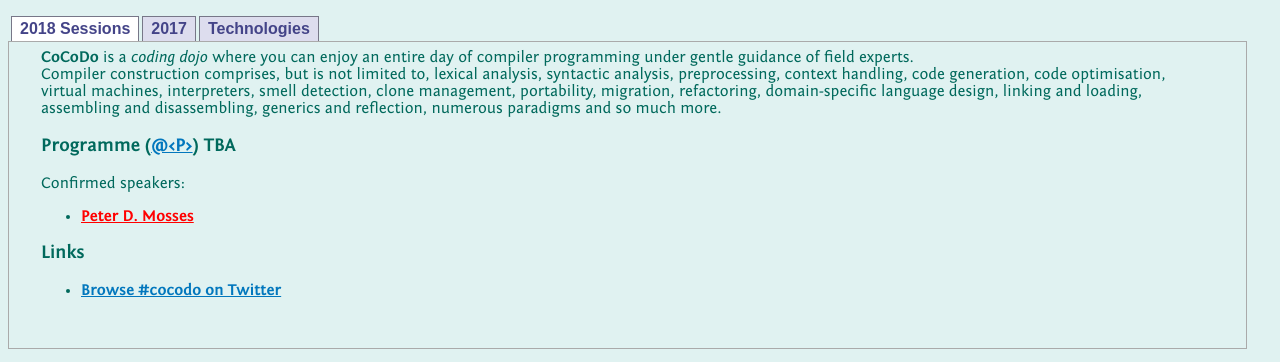
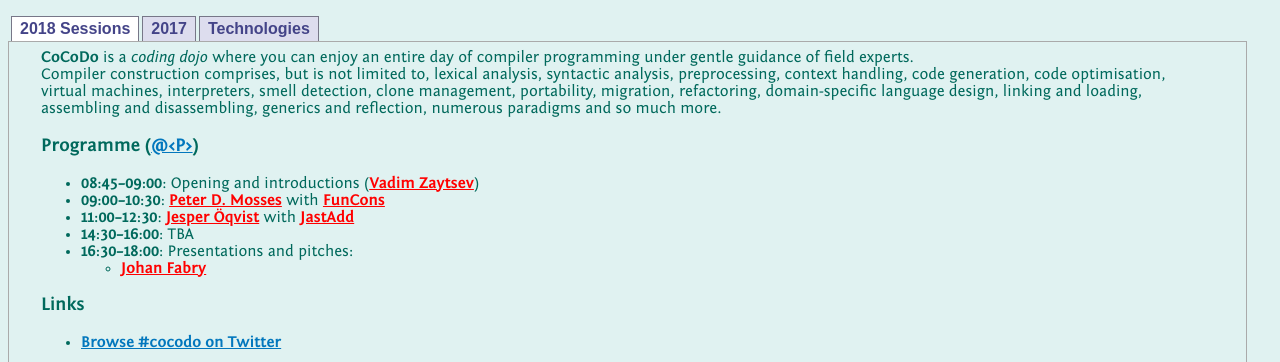
Before and after one commit to CoCoDo/cocodo.github.io, a plain HTML site: page index.html in a window 1280 px wide. Shown: the part 302-664 px from the top of the page. Drawn offline with Linux system fonts and the light colour scheme.

Commit message:
schedule update

```diff
--- a/index.html
+++ b/index.html
@@ -46,10 +46,18 @@
 				management, portability, migration, refactoring, domain-specific language
 				design, linking and loading, assembling and disassembling, generics and
 				reflection, numerous paradigms and so much more.
-				<h3>Programme (<a href="https://2018.programming-conference.org/track/cocodo-2018-papers">@‹P›</a>) TBA</h3>
-				Confirmed speakers:
+				<h3>Programme (<a href="https://2018.programming-conference.org/track/cocodo-2018-papers">@‹P›</a>)</h3>
 				<ul class="cool">
-					<li><strong><a href="http://www.cs.swan.ac.uk/~cspdm/">Peter D. Mosses</a></strong></li>
+					<li><strong>08:45–09:00</strong>: Opening and introductions (<a href="http://grammarware.github.io">Vadim Zaytsev</a>)</li>
+					<li><strong>09:00–10:30</strong>: <a href="http://www.cs.swan.ac.uk/~cspdm/">Peter D. Mosses</a> with <a href="http://plancomps.csle.cs.rhul.ac.uk/">FunCons</a></li>
+					<li><strong>11:00–12:30</strong>: <a href="http://cs.lth.se/jesper-oqvist/">Jesper Öqvist</a> with <a href="http://jastadd.org/web/">JastAdd</a></li>
+					<li><strong>14:30–16:00</strong>: TBA</li>
+					<li>
+						<strong>16:30–18:00</strong>: Presentations and pitches:
+						<ul>
+							<li><a href="https://twitter.com/johanfabry">Johan Fabry</a></li>
+						</ul>
+					</li>
 				</ul>
 				<h3>Links</h3>
 				<ul>
@@ -61,7 +69,7 @@
 				<strong>CoCoDo 2017</strong> took place on 4 April 2017 in Brussels, Belgium as a part of the <a href="http://2017.programming-conference.org/track/cocodo-2017#program">‹Programming›</a> conference.
 				<h3>Programme</h3>
 				<ul class="cool">
-					<li><strong>09:00–09:15</strong>: Opening and introductions (<a href="http://grammarware.github.io">Vadim Zaytsev</a>)
+					<li><strong>09:00–09:15</strong>: Opening and introductions (<a href="http://grammarware.github.io">Vadim Zaytsev</a>)</li>
 					<li><strong>09:15–10:30</strong>: Attribute Grammars for DSLs for Music and 3D Graphics (<a href="https://pure.royalholloway.ac.uk/portal/en/persons/elizabeth-scott(2b634c08-8249-413d-9654-031aed1f680b).html">Elizabeth Scott</a>, <a href="https://pure.royalholloway.ac.uk/portal/en/persons/adrian-johnstone_7cc2e828-2b0f-4cb7-a169-337193b854b8.html">Adrian Johnstone</a>) with <a href="https://pure.royalholloway.ac.uk/portal/files/25269180/artTool.pdf">ART</a></li>
 					<li><strong>11:00–12:00</strong>: Metaprogramming in Late Phases of Compilation (<a href="http://www.ii.uib.no/~anya/">Anya Helene Bagge</a>) with <a href="http://www.rascal-mpl.org/">Rascal</a></li>
 					<li><strong>13:30–15:00</strong>: Experimenting with Racket as a Language Workbench (<a href="https://www.eecs.northwestern.edu/~robby/">Robby Findler</a>) with <a href="http://www.racket-lang.org/">Racket</a></li>
@@ -232,7 +240,7 @@ expr    <span class="kw">:</span>       expr  '+'  expr
         <span class="kw">|</span>       expr  '/'  expr
         <span class="kw">|</span>       '-'  expr      <span class="kw">%prec</span>  '*'
         <span class="kw">|</span>       NAME
-        ;</pre></blockquote></li><li>Maintained by Robert Corbett</li><li>Used with: <ul><li><a href="http://dinosaur.compilertools.net/#lex">lex</a> (<a href="https://en.wikipedia.org/wiki/Lex_(software)">English</a>) (<a href="https://fr.wikipedia.org/wiki/Lex_(logiciel)">French</a>) (<a href="https://nl.wikipedia.org/wiki/Lex_(computerprogramma)">Dutch</a>) (<a href="https://ru.wikipedia.org/wiki/Lex">Russian</a>)</li><li><a href="https://github.com/westes/flex">flex</a> (<a href="https://en.wikipedia.org/wiki/Flex_(lexical_analyser_generator)">English</a>) (<a href="https://fr.wikipedia.org/wiki/Flex_(logiciel)">French</a>) (<a href="https://ru.wikipedia.org/wiki/Flex_(генератор_лексических_анализаторов)">Russian</a>)</li></ul></li></ul>
+        ;</pre></blockquote></li><li>Maintained by Robert Corbett</li><li>Used with: <ul><li><a href="https://github.com/westes/flex">flex</a> (<a href="https://en.wikipedia.org/wiki/Flex_(lexical_analyser_generator)">English</a>) (<a href="https://fr.wikipedia.org/wiki/Flex_(logiciel)">French</a>) (<a href="https://ru.wikipedia.org/wiki/Flex_(генератор_лексических_анализаторов)">Russian</a>)</li><li><a href="http://dinosaur.compilertools.net/#lex">lex</a> (<a href="https://en.wikipedia.org/wiki/Lex_(software)">English</a>) (<a href="https://fr.wikipedia.org/wiki/Lex_(logiciel)">French</a>) (<a href="https://nl.wikipedia.org/wiki/Lex_(computerprogramma)">Dutch</a>) (<a href="https://ru.wikipedia.org/wiki/Lex">Russian</a>)</li></ul></li></ul>
 			</div>
 			<div class="tabbertab">
 				<h2>BYACC/J</h2>
@@ -1291,7 +1299,7 @@ term      <span class="kw">::=</span> LPAREN expr:e RPAREN <span class="kw">{:</
      &lt;Exp&gt;
    else
      &lt;Exp&gt;
-&gt; <span class="kw">{case-insensitive}</span></pre></blockquote></li><li>More examples: <a href="http://declare-your-language.metaborg.org/">declare-your-language.metaborg.org</a></li><li>Maintained by Eelco Visser et al</li><li>Used with: <ul><li><a href="http://www.metaborg.org/en/latest/source/langdev/meta/lang/dynsem/index.html">DynSem</a></li><li><a href="http://www.metaborg.org/en/latest/source/langdev/meta/lang/stratego/index.html">Stratego</a></li><li><a href="http://www.metaborg.org/en/latest/source/langdev/meta/lang/nabl2/getting-started.html">NaBL</a></li></ul></li></ul>
+&gt; <span class="kw">{case-insensitive}</span></pre></blockquote></li><li>More examples: <a href="http://declare-your-language.metaborg.org/">declare-your-language.metaborg.org</a></li><li>Maintained by Eelco Visser et al</li><li>Used with: <ul><li><a href="http://www.metaborg.org/en/latest/source/langdev/meta/lang/nabl2/getting-started.html">NaBL</a></li><li><a href="http://www.metaborg.org/en/latest/source/langdev/meta/lang/stratego/index.html">Stratego</a></li><li><a href="http://www.metaborg.org/en/latest/source/langdev/meta/lang/dynsem/index.html">DynSem</a></li></ul></li></ul>
 			</div>
 			<!-- <div class="tabbertab">
 				<h2>SugarJ</h2>
```
Also changed, not shown: 1 other file.
